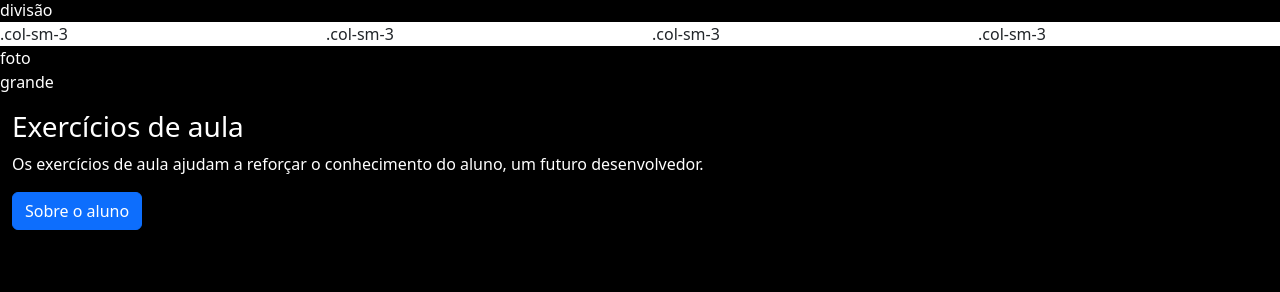
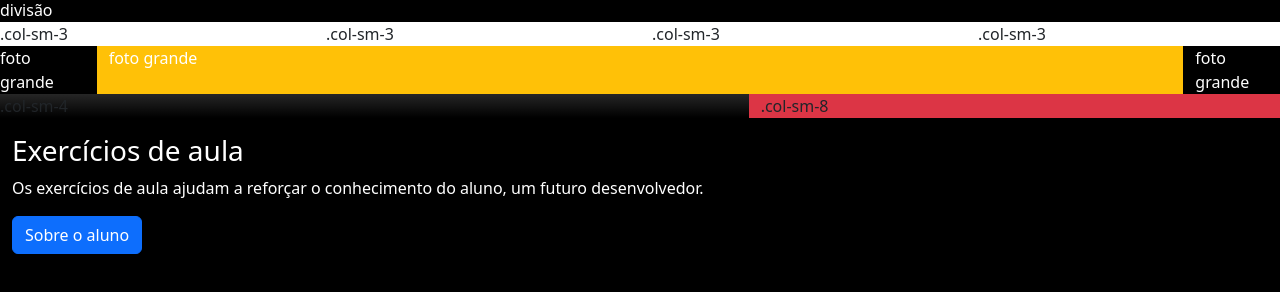
Before and after one commit to mrlnoronha/futurodev2023, a plain HTML site: page Exercicio2v1/index.html in a window 1280 px wide. Shown: the part 402-694 px from the top of the page. Drawn offline with nearby package versions, Linux system fonts and the light colour scheme.

Commit message:
atualizando as coluntas

```diff
--- a/Exercicio2v1/index.html
+++ b/Exercicio2v1/index.html
@@ -37,6 +37,15 @@
 
   <div class="row">
     <div class="col-sm-1 text-white">foto grande</div>
+    <div class="col-sm-10 text-white bg-warning">foto grande</div>
+    <div class="col-sm-1 text-white">foto grande</div>
+
+
+  </div>
+
+  <div class="row">
+    <div class="col-sm-7 bg-gradient">.col-sm-4</div>
+    <div class="col-sm-5 bg-danger">.col-sm-8</div>
   </div>
 
 </section>
```
